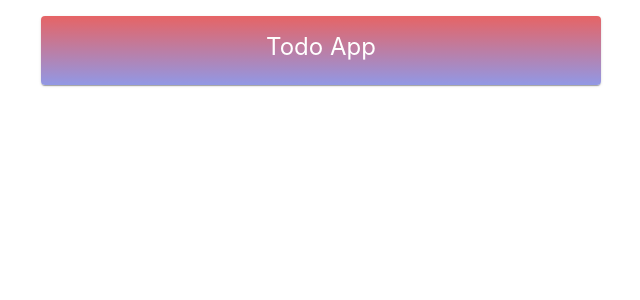
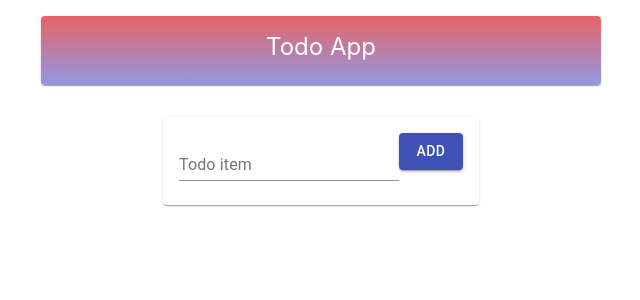
Before and after one commit to dianaIosifAlexandra/TodoAppReactJS, a React (Create React App) app: page / in a window 1280 px wide. Shown: the top 300 px of the page, without its empty margins (319-959 px from the left). Built offline with nearby package versions, Linux system fonts and the light colour scheme.

Commit message:
create todo Item form

```diff
--- a/src/App.js
+++ b/src/App.js
@@ -1,4 +1,5 @@
 import "./App.css";
+import React from "react";
 
 import Home from "./pages/Home/Home";
 
--- a/src/components/AddTodoItem/AddTodoItem.js
+++ b/src/components/AddTodoItem/AddTodoItem.js
@@ -0,0 +1,27 @@
+import React from "react";
+import Card from "@material-ui/core/Card";
+import CardContent from "@material-ui/core/CardContent";
+import Button from "@material-ui/core/Button";
+import TextField from "@material-ui/core/TextField";
+// import AddTaskIcon from "@mui/icons-material/AddTask";
+
+import style from "./AddTodoItem.module.scss";
+
+const AddTodoItem = () => {
+  return (
+    <div className={style.addTodoItem} md-flex md-align="center">
+      <Card>
+        <CardContent>
+          <TextField id="standard-basic" label="Todo item"></TextField>
+
+          <Button variant="contained" color="primary">
+            {/* <AddTaskIcon /> */}
+            ADD
+          </Button>
+        </CardContent>
+      </Card>
+    </div>
+  );
+};
+
+export default AddTodoItem;
--- a/src/components/AddTodoItem/AddTodoItem.module.scss
+++ b/src/components/AddTodoItem/AddTodoItem.module.scss
@@ -0,0 +1,3 @@
+.addTodoItem {
+    padding: 1rem;
+}
--- a/src/pages/Home/Home.js
+++ b/src/pages/Home/Home.js
@@ -1,5 +1,6 @@
 import React from "react";
 import Header from "../../components/Header/Header";
+import AddTodoItem from "../../components/AddTodoItem/AddTodoItem";
 
 import style from "./Home.module.scss";
 
@@ -18,7 +19,9 @@ const Home = () => {
   return (
     <div className={style.container}>
       <Header />
-      <main></main>
+      <main>
+        <AddTodoItem />
+      </main>
     </div>
   );
 };
```
Also changed, not shown: src/components/TodoItem/TodoItem..module.scss (deleted), src/components/TodoItem/TodoItem.module.scss (added).
